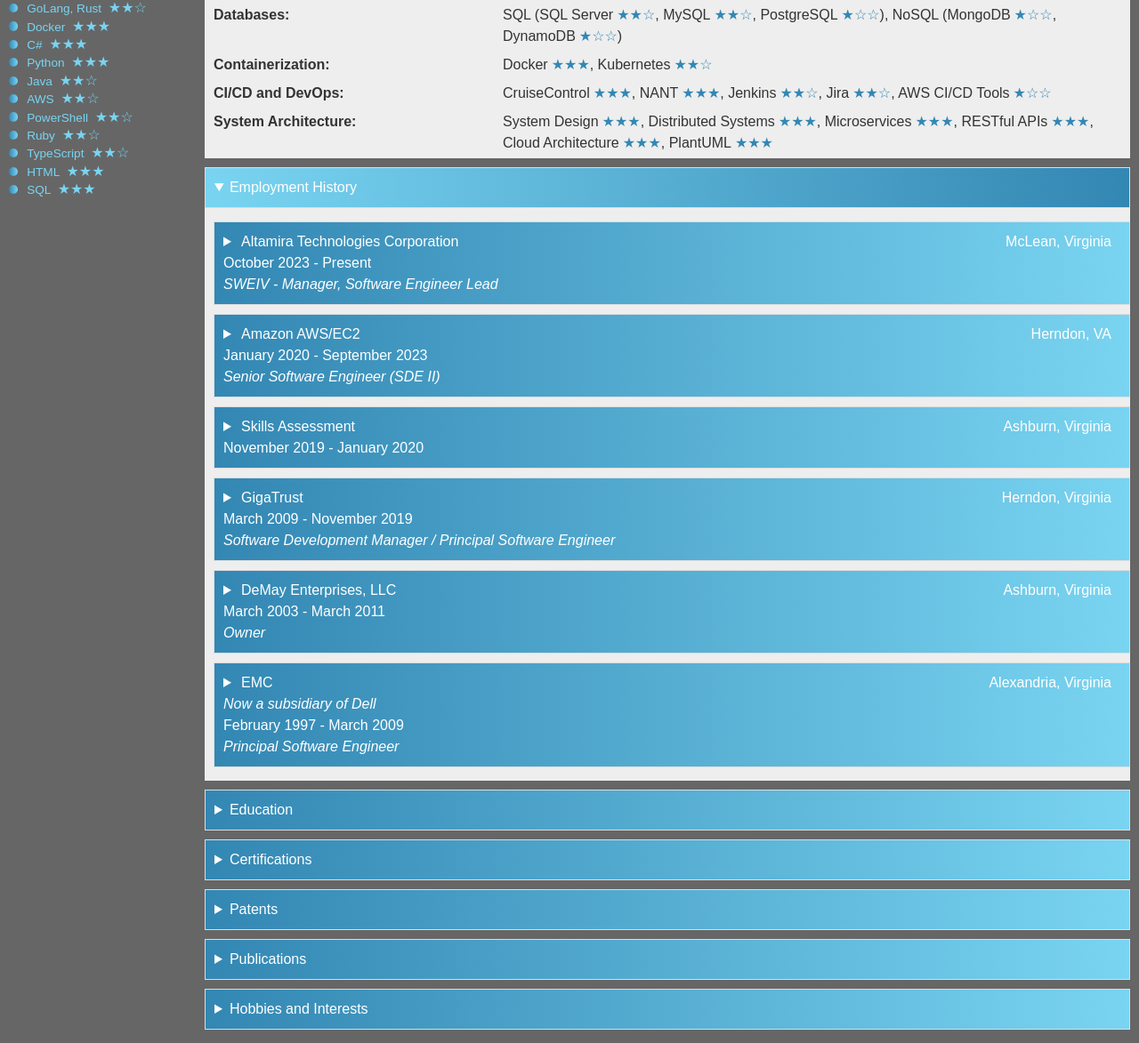
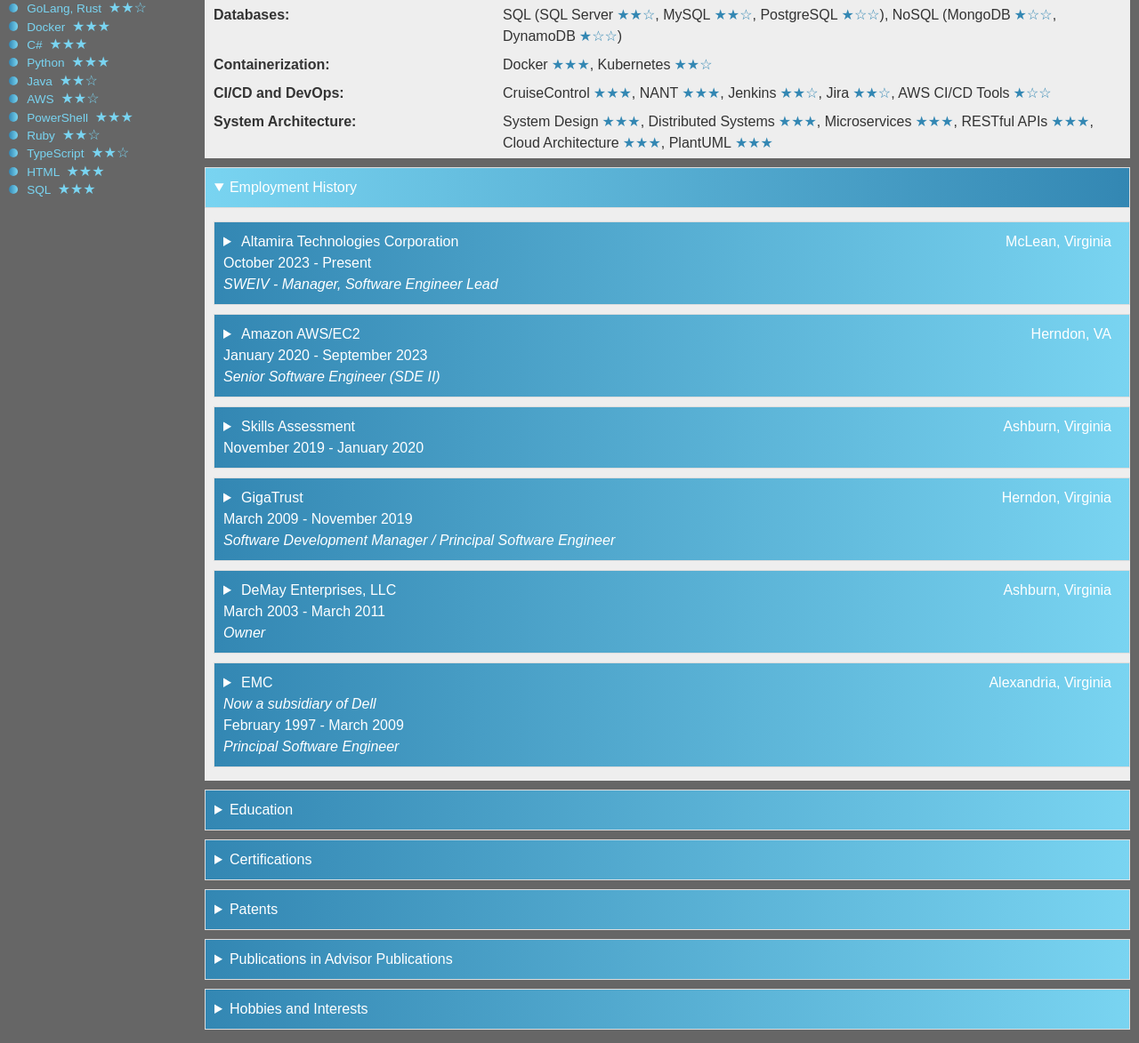
Before and after one commit to tomdemay/tomdemaypro, a Jekyll site: the page built from resume.html, in a window 1280 px wide. Shown: the part 586-1759 px from the top of the page at 89% size. Built offline with Jekyll 4.4.1, drawn with Linux system fonts in a browser that asks for light colours.

Commit message:
tweak on publications.

```diff
--- a/_includes/resume/publications.html
+++ b/_includes/resume/publications.html
@@ -1,6 +1,6 @@
 <div class="no-page-break">
     <details id="publications">
-        <summary class="sectionheader">Publications</summary>
+        <summary class="sectionheader">Publications in Advisor Publications</summary>
         <ul class="two-column-list">
             <li>
                 <div class="flexdiv">
--- a/_includes/sitelayout/leftpane.html
+++ b/_includes/sitelayout/leftpane.html
@@ -23,7 +23,7 @@
             <li><a href="#professionalskills">Python <span class="competency-indicator light-color very-proficient"></span></a></li>
             <li><a href="#professionalskills">Java <span class="competency-indicator light-color good-knowledge"></a></li>
             <li><a href="#professionalskills">AWS <span class="competency-indicator light-color good-knowledge"></a></li>
-            <li><a href="#professionalskills">PowerShell <span class="competency-indicator light-color good-knowledge"></span></a></li>
+            <li><a href="#professionalskills">PowerShell <span class="competency-indicator light-color very-proficient"></span></a></li>
             <li><a href="#professionalskills">Ruby <span class="competency-indicator light-color good-knowledge"></a></li>
             <li><a href="#professionalskills">TypeScript <span class="competency-indicator light-color good-knowledge"></a></li>
             <li><a href="#professionalskills">HTML <span class="competency-indicator light-color very-proficient"></span></a></li>
```
